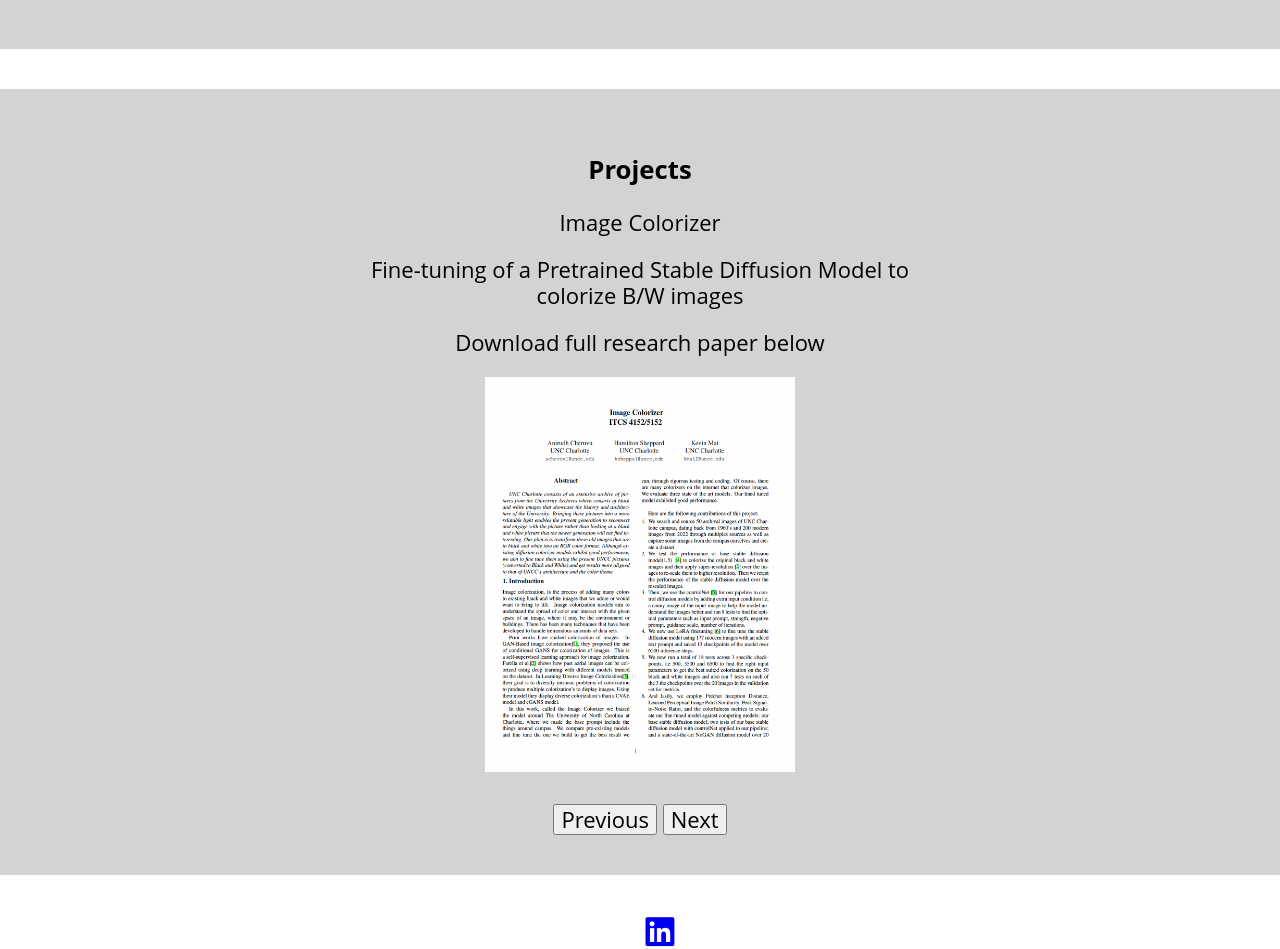
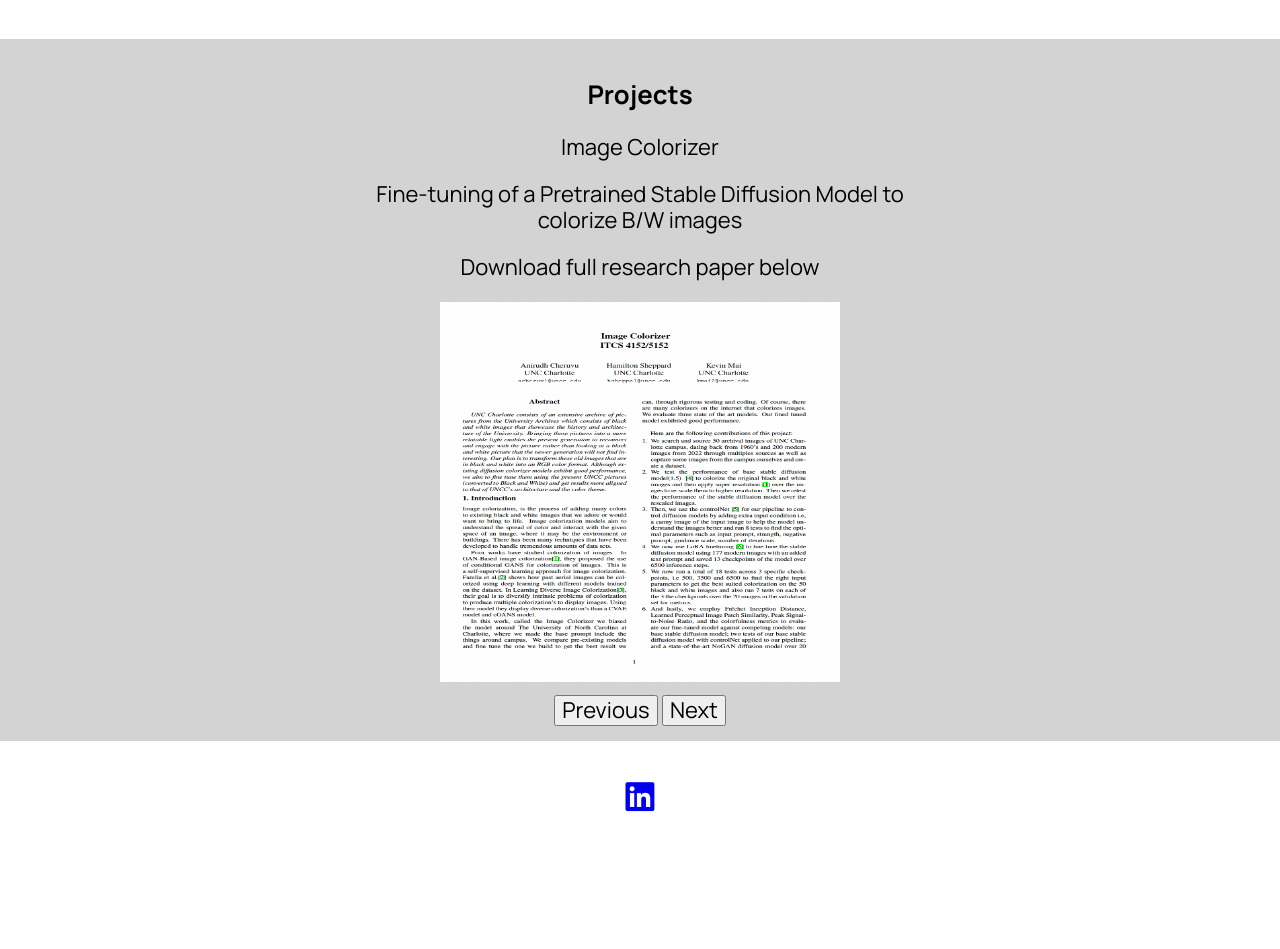
Before and after one commit to hsheppard-cs/hsheppard-cs.github.io, a plain HTML site: page index.html in a window 1280 px wide. Shown: the part 720-1669 px from the top of the page. After the commit the page ends 1551 px from the top, so only its background shows below. Drawn offline with nearby package versions, Linux system fonts and the light colour scheme.

Commit message:
Refactored style.css

```diff
--- a/css/style.css
+++ b/css/style.css
@@ -1,8 +1,10 @@
+/* ===========================
+   Global Styles
+=========================== */
 *,
 *::before,
 *::after {
-    /* Padding to make it within a width - Makes life easier as we set up page layout  */
-    box-sizing: border-box;
+    box-sizing: border-box; /* Ensures consistent box sizing */
 }
 
 html {
@@ -10,62 +12,79 @@ html {
 }
 
 body {
-    font-family: 'Open Sans', sans-serif;
+    font-family: 'Manrope', sans-serif;
     font-size: 22px;
+    margin: 0;
 }
 
-h3 { text-align: center; }
+h3 {
+    text-align: center;
+}
 
-section { padding: 40px 20px; }
+section {
+    padding: 15px 20px;
+}
 
-.introduction, .content-body { margin-bottom: 40px; }
+.introduction,
+.content-body {
+    margin-bottom: 40px;
+    background-color: lightgray;
+}
 
-header
-{
+
+/* ===========================
+   Header Styles
+=========================== */
+header {
     display: flex;
     justify-content: center;
-    /**padding: 1em;*/
 }
 
 .header_logo img {
-
-        display: block;
-        max-width: 100%;
-
+    display: block;
+    max-width: 100%;
 }
 
-@media(min-width: 800px){
-    .introduction__container{
+
+/* ===========================
+   Introduction Section
+=========================== */
+@media (min-width: 800px) {
+    .introduction__container {
         display: flex;
         justify-content: center;
         max-width: 1000px;
-        margin-left: auto;
-        margin-right: auto;
+        margin: 0 auto;
     }
 
-    .introduction_column + .introduction_column { margin-left: 2em; }
+    .introduction_column + .introduction_column {
+        margin-left: 2em;
+    }
 }
 
-.myImages img{
-    width: 25%;
-    padding-bottom: 5px;
-}
 
-.content-images{
+/* ===========================
+   Image/Carousel Section
+=========================== */
+.content-images {
     position: relative;
+    height: 560px;
     max-width: 100%;
     max-height: 100%;
     margin: auto;
-   }
-
+}
 
 .myImages {
-
     display: none;
+    text-align: center;
 }
 
+.myImages img {
+    /*width: 25%;*/
+    padding-bottom: 20px;
+}
 
-/* The dots/bullets/indicators */
+/* Carousel dots */
 .dot {
     cursor: pointer;
     height: 15px;
@@ -78,22 +97,26 @@ header
 }
 
 
-.introduction { background-color: lightgray; }
-
-.content-body { background-color: lightgray; }
-
+/* ===========================
+   Footer Styles
+=========================== */
 .footer {
     text-align: center;
-    padding-bottom: 0;
 }
 
-.footer a { text-decoration: none; }
+.footer a {
+    text-decoration: none;
+}
 
 .social-list__footer {
     list-style: none;
     display: flex;
     justify-content: center;
+    padding: 0;
     margin: 2em 0 0;
+    padding-bottom: 20px;
 }
 
-.social-list__link:hover { opacity: 0.7; }
+.social-list__link:hover {
+    opacity: 0.7;
+}
```
